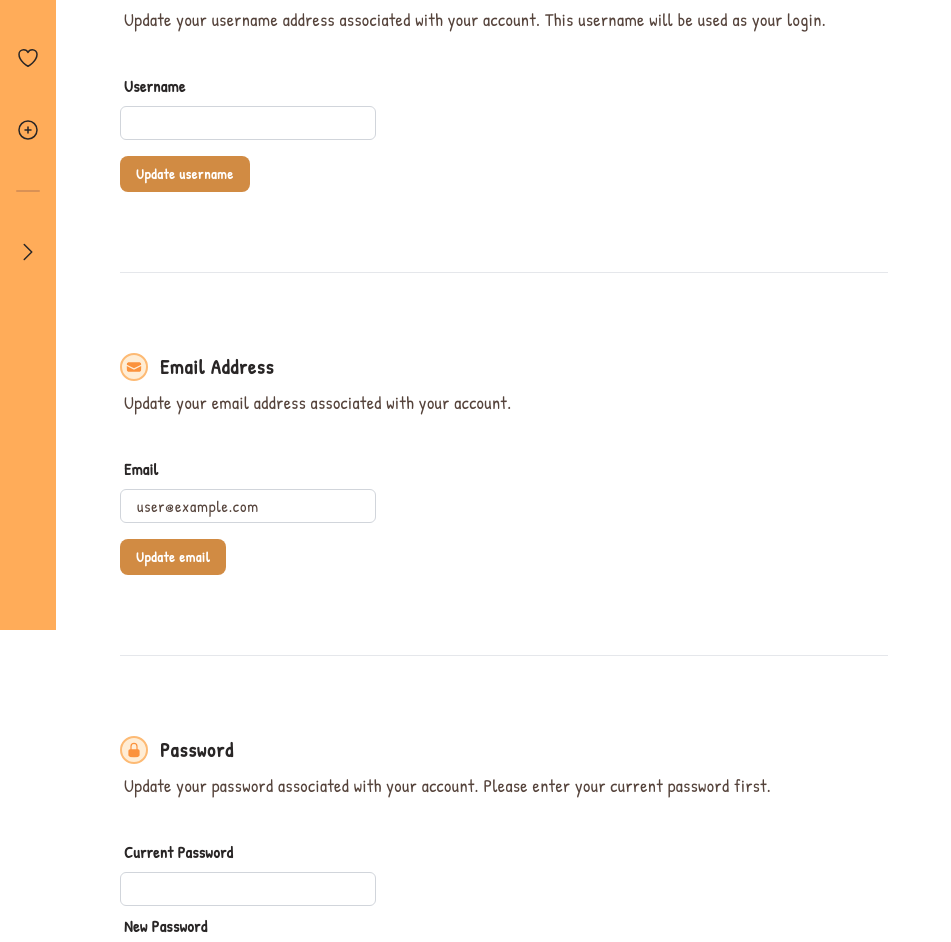
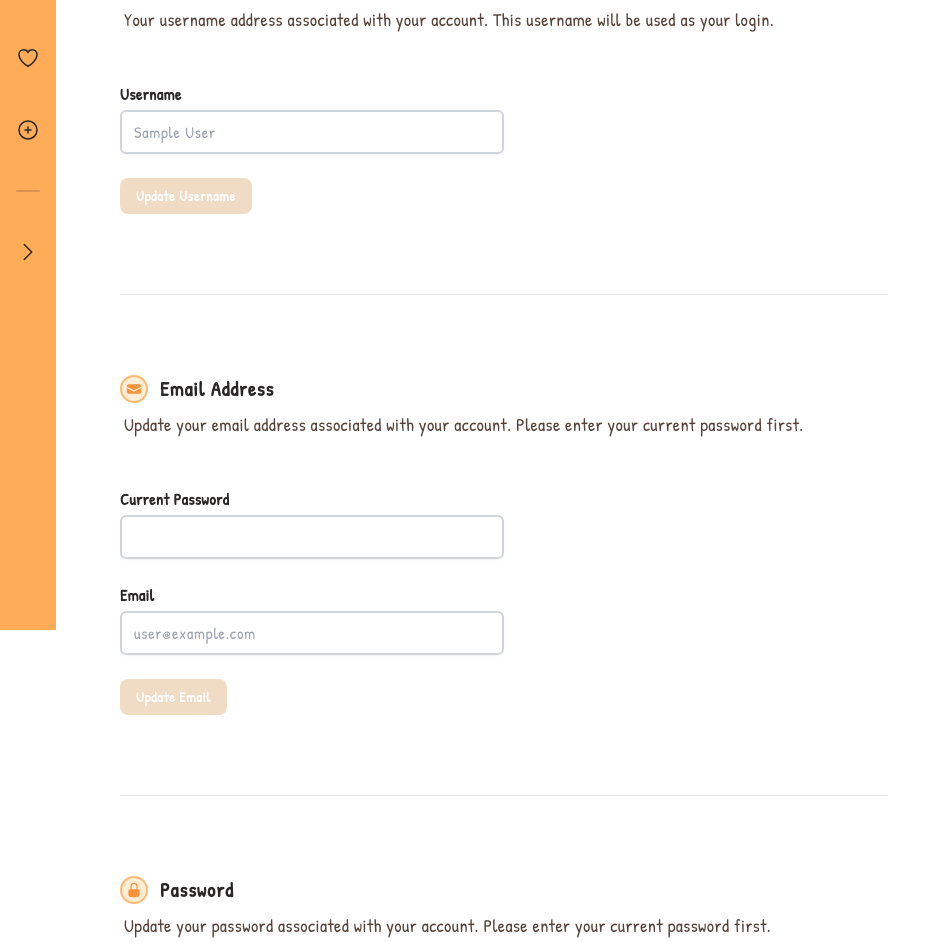
Before and after one commit to haozoo/recipe-book, a Next.js app: page /profile in a window 1280 px wide. Shown: the part 170-1112 px from the top of the page, without its empty margins (0-951 px from the left). Built offline with nearby package versions, Linux system fonts and the light colour scheme; no server answers; sample sign-in values are in the browser's storage; a web font is replaced by a local one.

Commit message:
feat: added form constraints to user profile

```diff
--- a/pages/profile/index.js
+++ b/pages/profile/index.js
@@ -1,7 +1,18 @@
-import { EnvelopeIcon } from "@heroicons/react/24/outline";
+import {
+  EnvelopeIcon,
+  ExclamationCircleIcon,
+} from "@heroicons/react/24/outline";
 import React, { useEffect, useState } from "react";
 import UserLayout from "../../components/layout/UserLayout";
+import Notification from "../../components/utility/Notification";
 import { useUserAuth } from "../../context/UserAuthContext";
+import { changeEmailAddress, changePassword } from "../../services/auth";
+import {
+  checkValidConfirmPassword,
+  checkValidEmail,
+  checkValidNewPassword,
+  checkValidUsername,
+} from "../../utils/constraints";
 
 const UsernameIcon = () => {
   return (
@@ -47,7 +58,11 @@ const PasswordIcon = () => {
   );
 };
 
-const UserInfoHeading = ({ heading, text, Icon }) => {
+const UserInfoHeading = ({ heading, text, name, Icon, handleUpload, data }) => {
+  const [errors, setErrors] = useState(Array(data?.length).fill(false));
+  const [isLoading, setIsLoading] = useState(false);
+  const [result, setResult] = useState("");
+
   return (
     <div>
       <div className="flex items-center gap-3">
@@ -59,26 +74,141 @@ const UserInfoHeading = ({ heading, text, Icon }) => {
       <p className="pl-1 py-2 text-lg font-medium tracking-wide text-hazelnut font-patrick">
         {text}
       </p>
+      <form className="pt-8 w-full sm:w-1/2">
+        {data &&
+          data.map((input, idx) => {
+            return (
+              <UserInput
+                key={idx}
+                label={input?.label}
+                type={input?.type}
+                value={input?.value}
+                checkValue={input?.checkValue}
+                placeholder={input?.placeholder}
+                handleEdit={input?.handleEdit}
+                handleError={(err) =>
+                  setErrors(
+                    errors.map((e, id) => {
+                      return idx === id ? err : e;
+                    })
+                  )
+                }
+              />
+            );
+          })}
+        <div className="flex items-center mt-2">
+          <button
+            className="py-2 px-4 bg-sajah rounded-lg text-white text-sm font-patrick tracking-wider font-extrabold disabled:opacity-30"
+            type="button"
+            disabled={
+              isLoading ||
+              !data.reduce(
+                (acc, input) => acc && input?.value?.length !== 0,
+                true
+              ) ||
+              errors.reduce((acc, err) => acc || err, false)
+            }
+            onClick={async (e) => {
+              setIsLoading(true);
+              const res = await handleUpload(e);
+              if (res === "error")
+                setResult("An error has occurred, please retry later.");
+              if (res === "success")
+                setResult(`${name} has been updated succesffuly!`);
+              setIsLoading(false);
+            }}
+          >
+            {isLoading ? (
+              <div className="flex items-center">
+                <svg
+                  role="status"
+                  class="inline mr-3 w-4 h-4 text-sajah animate-spin"
+                  viewBox="0 0 100 101"
+                  fill="none"
+                  xmlns="http://www.w3.org/2000/svg"
+                >
+                  <path
+                    d="M100 50.5908C100 78.2051 77.6142 100.591 50 100.591C22.3858 100.591 0 78.2051 0 50.5908C0 22.9766 22.3858 0.59082 50 0.59082C77.6142 0.59082 100 22.9766 100 50.5908ZM9.08144 50.5908C9.08144 73.1895 27.4013 91.5094 50 91.5094C72.5987 91.5094 90.9186 73.1895 90.9186 50.5908C90.9186 27.9921 72.5987 9.67226 50 9.67226C27.4013 9.67226 9.08144 27.9921 9.08144 50.5908Z"
+                    fill="#E5E7EB"
+                  />
+                  <path
+                    d="M93.9676 39.0409C96.393 38.4038 97.8624 35.9116 97.0079 33.5539C95.2932 28.8227 92.871 24.3692 89.8167 20.348C85.8452 15.1192 80.8826 10.7238 75.2124 7.41289C69.5422 4.10194 63.2754 1.94025 56.7698 1.05124C51.7666 0.367541 46.6976 0.446843 41.7345 1.27873C39.2613 1.69328 37.813 4.19778 38.4501 6.62326C39.0873 9.04874 41.5694 10.4717 44.0505 10.1071C47.8511 9.54855 51.7191 9.52689 55.5402 10.0491C60.8642 10.7766 65.9928 12.5457 70.6331 15.2552C75.2735 17.9648 79.3347 21.5619 82.5849 25.841C84.9175 28.9121 86.7997 32.2913 88.1811 35.8758C89.083 38.2158 91.5421 39.6781 93.9676 39.0409Z"
+                    fill="currentColor"
+                  />
+                </svg>
+                Updating...
+              </div>
+            ) : (
+              `Update ${name}`
+            )}
+          </button>
+          <p className="pl-2 text-gray-400 text-sm font-patrick tracking-wider font-extrabold">
+            {result}
+          </p>
+        </div>
+      </form>
     </div>
   );
 };
 
-const UserInput = ({ label, value, handleEdit }) => {
+const UserInput = ({
+  label,
+  type,
+  value,
+  checkValue,
+  placeholder,
+  handleEdit,
+  handleError,
+}) => {
+  const [errorMessage, setErrorMessage] = useState("");
+
+  useEffect(() => {
+    if (value && checkValue) {
+      setErrorMessage(checkValue(value));
+    }
+  }, [value]);
+
+  useEffect(() => {
+    errorMessage?.length !== 0 ? handleError(true) : handleError(false);
+  }, [errorMessage]);
+
   return (
-    <div>
+    <div className="pt-2">
       <label
-        className="bg-white px-1 text-base font-patrick font-extrabold tracking-wide text-chestnut"
-        htmlFor="name"
+        className="bg-white text-base font-patrick font-extrabold tracking-wide text-chestnut"
+        id={type}
       >
         {label}
       </label>
-      <input
-        className="block w-full rounded-md border border-gray-300 px-4 py-1 my-2 input-font input-focus focus:ring-0"
-        type="text"
-        id="name"
-        value={value}
-        onChange={(e) => handleEdit(e.target.value)}
-      />
+      <div className="relative mt-1 rounded-md shadow-sm">
+        <input
+          className={`block w-full pr-10 rounded-md border-2 border-gray-300 input-font input-focus ${
+            errorMessage &&
+            "border-red-300  text-red-900 focus:border-red-500 focus:outline-none focus:ring-red-500"
+          }`}
+          type={type}
+          id={type}
+          value={value}
+          placeholder={placeholder}
+          onChange={(e) => handleEdit(e.target.value)}
+          required
+        />
+        <div className="pointer-events-none absolute inset-y-0 right-0 flex items-center pr-3">
+          {errorMessage && (
+            <ExclamationCircleIcon
+              className="h-5 w-5 text-red-500"
+              aria-hidden="true"
+            />
+          )}
+        </div>
+      </div>
+      <p
+        className={`h-4 text-sm text-red-400 font-patrick font-extrabold tracking-wide ${
+          !errorMessage && "invisible"
+        }`}
+      >
+        {errorMessage}
+      </p>
     </div>
   );
 };
@@ -87,87 +217,111 @@ export default function UserProfilePage() {
   const [username, setUsername] = useState("");
   const [email, setEmail] = useState("");
 
+  const [password, setPassword] = useState("");
   const [newPassword, setNewPassword] = useState("");
-  const [password, setPassword] = useState("");
+  const [confirmPassword, setConfirmPassword] = useState("");
 
   const { user } = useUserAuth();
 
-  useEffect(() => {
-    if (user && !email) {
-      setEmail(user?.email);
+  const handleEmailUpdate = async () => {
+    try {
+      await changeEmailAddress(email, password);
+      setEmail("");
+      setPassword("");
+      return "success";
+    } catch (err) {
+      return "error";
     }
-  }, [user]);
+  };
+
+  const handlePasswordUpdate = async () => {
+    try {
+      await changePassword(password, newPassword, confirmPassword);
+      setPassword("");
+      setNewPassword("");
+      setConfirmPassword("");
+      return "success";
+    } catch (err) {
+      return "error";
+    }
+  };
 
   return (
     <div className="flex-1 xl:overflow-y-auto max-w-3xl divide-y divide-gray-200">
       <div className="pt-11 pb-20">
         <UserInfoHeading
           heading="Username"
-          text="Update your username address associated with your account. This
+          text="Your username address associated with your account. This
           username will be used as your login."
+          name="Username"
           Icon={UsernameIcon}
+          data={[
+            {
+              label: "Username",
+              type: "text",
+              value: username,
+              placeholder: user?.displayName,
+              checkValue: () => checkValidUsername(user?.displayName, username),
+              handleEdit: setUsername,
+            },
+          ]}
         />
-
-        <form className="pt-8 w-full sm:w-1/3">
-          <div>
-            <UserInput
-              label="Username"
-              value={username}
-              handleEdit={setUsername}
-            />
-            <button
-              className="mt-2 py-2 px-4 bg-sajah rounded-lg text-white text-sm font-patrick tracking-wider font-extrabold"
-              type="button"
-            >
-              Update username
-            </button>
-          </div>
-        </form>
       </div>
       <div className="py-20">
         <UserInfoHeading
           heading="Email Address"
-          text="Update your email address associated with your account."
+          text="Update your email address associated with your account. Please enter your current password first."
+          name="Email"
           Icon={EmailIcon}
+          handleUpload={handleEmailUpdate}
+          data={[
+            {
+              label: "Current Password",
+              type: "password",
+              value: password,
+              handleEdit: setPassword,
+            },
+            {
+              label: "Email",
+              type: "email",
+              value: email,
+              placeholder: user?.email,
+              checkValue: (val) => checkValidEmail(user?.email, val),
+              handleEdit: setEmail,
+            },
+          ]}
         />
-        <form className="pt-8 w-full sm:w-1/3">
-          <div>
-            <UserInput label="Email" value={email} handleEdit={setEmail} />
-            <button
-              className="mt-2 py-2 px-4 bg-sajah rounded-lg text-white text-sm font-patrick tracking-wider font-extrabold"
-              type="button"
-            >
-              Update email
-            </button>
-          </div>
-        </form>
       </div>
       <div className="py-20">
         <UserInfoHeading
           heading="Password"
           text="Update your password associated with your account. Please enter your current password first."
+          name="Password"
           Icon={PasswordIcon}
+          handleUpload={handlePasswordUpdate}
+          data={[
+            {
+              label: "Current Password",
+              type: "password",
+              value: password,
+              handleEdit: setPassword,
+            },
+            {
+              label: "New Password",
+              type: "password",
+              value: newPassword,
+              checkValue: checkValidNewPassword,
+              handleEdit: setNewPassword,
+            },
+            {
+              label: "Confirm Password",
+              type: "password",
+              value: confirmPassword,
+              checkValue: (val) => checkValidConfirmPassword(newPassword, val),
+              handleEdit: setConfirmPassword,
+            },
+          ]}
         />
-        <form className="pt-8 w-full sm:w-1/3">
-          <div>
-            <UserInput
-              label="Current Password"
-              value={password}
-              handleEdit={setPassword}
-            />
-            <UserInput
-              label="New Password"
-              value={newPassword}
-              handleEdit={setNewPassword}
-            />
-            <button
-              className="mt-2 py-2 px-4 bg-sajah rounded-lg text-white text-sm font-patrick tracking-wider font-extrabold"
-              type="button"
-            >
-              Update password
-            </button>
-          </div>
-        </form>
       </div>
     </div>
   );
--- /dev/null
+++ b/utils/constraints.js
@@ -0,0 +1,42 @@
+export const checkValidUsername = (oldUsername, username) => {
+  if (username?.length < 3) {
+    return "Your username must be at least 3 characters long.";
+  }
+  if (!/^[\w ]*$/.test(username)) {
+    return "Your username can only contain letters, numbers and spaces.";
+  }
+  if (oldUsername === username) {
+    return "Your new username must be different.";
+  }
+  return "";
+};
+
+export const checkValidEmail = (oldEmail, email) => {
+  if (oldEmail === email) {
+    return "Your new email must be different.";
+  }
+  if (!/^[a-zA-Z0-9_.+-]+@[a-zA-Z0-9-]+.[a-zA-Z0-9-.]+$/.test(email)) {
+    return "Not a valid email!";
+  }
+  return "";
+};
+
+export const checkValidNewPassword = (password) => {
+  if (password?.length < 8) {
+    return "Your password must be at least 8 characters long.";
+  }
+  if (!/\p{Lu}/u.test(password)) {
+    return "Your password must have an uppercase letter in it.";
+  }
+  if (!/\d/.test(password)) {
+    return "Your password must have a number in it.";
+  }
+  return "";
+};
+
+export const checkValidConfirmPassword = (newPassword, confirmPassword) => {
+  if (confirmPassword !== newPassword) {
+    return "Your passwords must match";
+  }
+  return "";
+};
```
Also changed, not shown: services/auth.js (+10 -8 lines).
